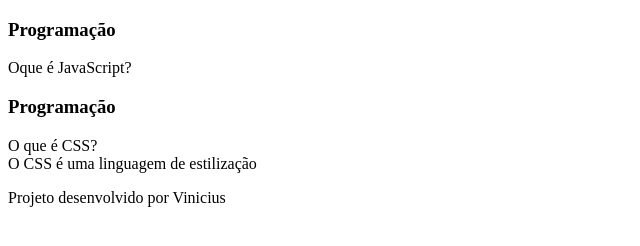
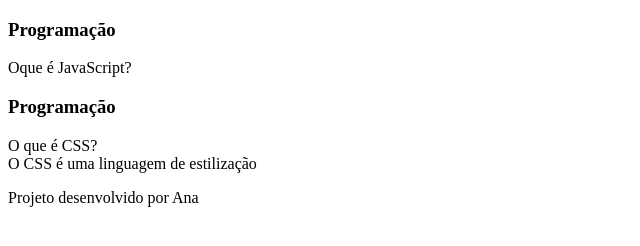
Before and after one commit to aninha0908/ferramenta-interativa-2B-2025, a plain HTML site: page index.html in a window 1280 px wide. Shown: the full height of the page, 0-640 px from the left. Drawn offline with Linux system fonts and the light colour scheme.

Commit message:
20/06/2025

```diff
--- a/index.html
+++ b/index.html
@@ -36,7 +36,7 @@
     </main>
 
 <footer>
-    <p>Projeto desenvolvido por Vinicius </p>
+    <p>Projeto desenvolvido por Ana </p>
 </footer>
 
 </body>
```
